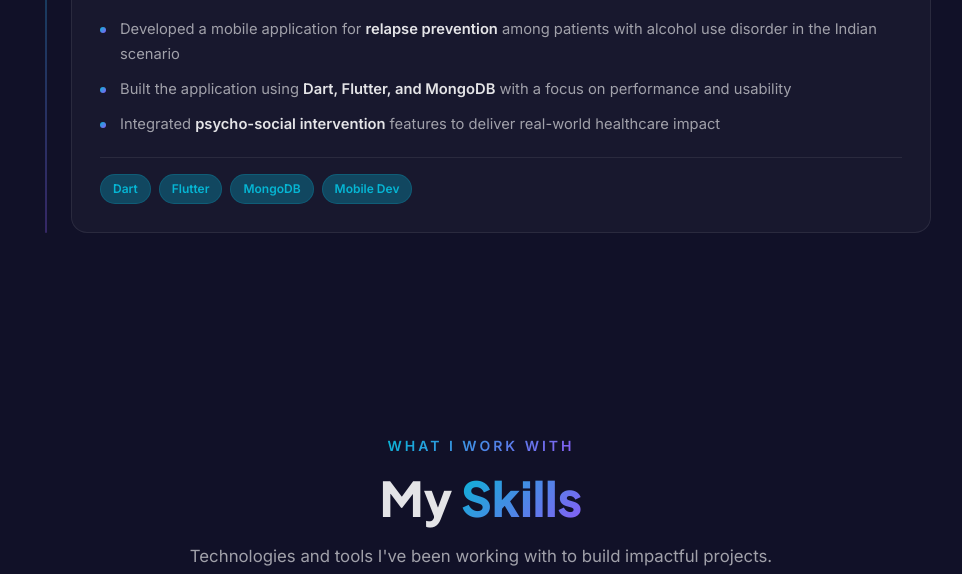
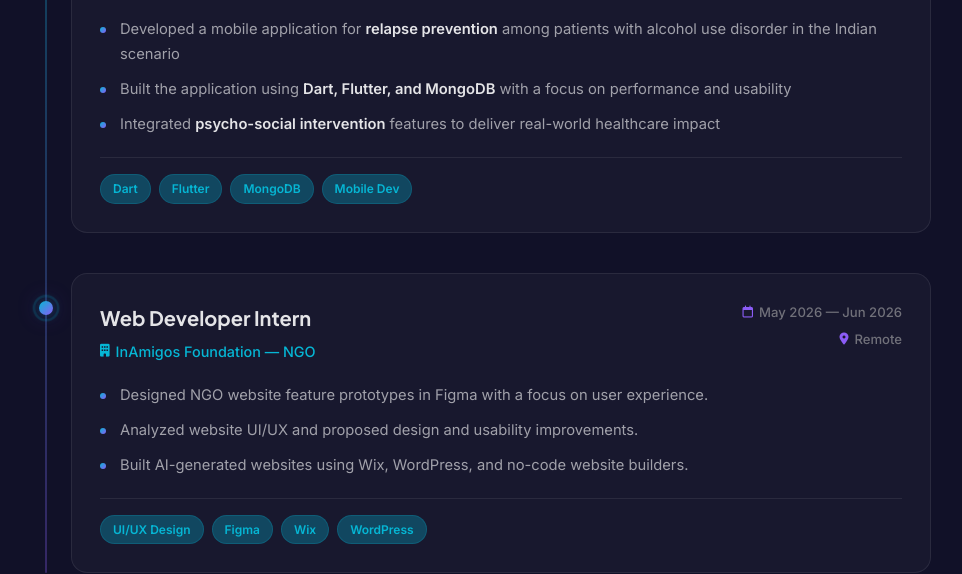
Before and after one commit to rishita7558/Portfolio, a plain HTML site: page index.html in a window 1280 px wide. Shown: the part 2009-2583 px from the top of the page, without its empty margins (159-1121 px from the left). Drawn offline with nearby package versions, Linux system fonts and the light colour scheme.

```diff
--- a/index.html
+++ b/index.html
@@ -35,7 +35,7 @@
     <link href="https://fonts.googleapis.com/css2?family=Inter:wght@300;400;500;600;700;800&family=Plus+Jakarta+Sans:wght@400;500;600;700;800&display=swap" rel="stylesheet">
 
     <!-- Font Awesome -->
-    <link rel="stylesheet" href="https://cdnjs.cloudflare.com/ajax/libs/font-awesome/6.5.1/css/all.min.css">
+    <link rel="stylesheet" href="https://cdn.jsdelivr.net/npm/@fortawesome/fontawesome-free@6.5.1/css/all.min.css" onerror="this.onerror=null;this.href='https://unpkg.com/@fortawesome/fontawesome-free@6.5.1/css/all.min.css';">
 
     <!-- Typed.js -->
     <script src="https://cdn.jsdelivr.net/npm/typed.js@2.0.12"></script>
@@ -77,7 +77,7 @@
         <!-- ===== HERO SECTION ===== -->
         <section class="home" id="home">
         <div class="home-content">
-            <p class="greeting">Hello, I'm <span class="wave">👋</span></p>
+            <p class="greeting">Hello, I'm </p>
             <h1>Rishita Saladi</h1>
             <div class="typed-wrapper">
                 <span class="typed-text"></span>
@@ -198,6 +198,46 @@
                     </div>
                 </div>
             </div>
+            <div class="timeline-item reveal">
+                <div class="timeline-marker">
+                    <div class="timeline-dot"></div>
+                </div>
+                <div class="timeline-card">
+                    <div class="timeline-card-header">
+                        <div>
+                            <div style="display:flex;align-items:center;gap:12px;">
+                                <h3>Web Developer Intern</h3>
+                            </div>
+                            <p class="timeline-company">
+                                <i class="fa-solid fa-building"></i> InAmigos Foundation — NGO
+                            </p>
+                        </div>
+                        <div class="timeline-meta">
+                            <span class="timeline-date">
+                                <i class="fa-regular fa-calendar"></i> May 2026 — Jun 2026
+                            </span>
+                            <span class="timeline-location">
+                                <i class="fa-solid fa-location-dot"></i> Remote
+                            </span>
+                        </div>
+                    </div>
+                    <div class="timeline-card-body">
+                        <ul class="timeline-points">
+                            <li>Designed NGO website feature prototypes in Figma with a focus on user experience.</li>
+                            <li>Analyzed website UI/UX and proposed design and usability improvements.</li>
+                            <li>Built AI-generated websites using Wix, WordPress, and no-code website builders.</li>
+                        </ul>
+                    </div>
+                    <div class="timeline-card-footer">
+                        <div class="timeline-tags">
+                            <span>UI/UX Design</span>
+                            <span>Figma</span>
+                            <span>Wix</span>
+                            <span>WordPress</span>
+                        </div>
+                    </div>
+                </div>
+            </div>
         </div>
     </section>
 
@@ -235,6 +275,7 @@
                     <span class="skill-tag">CSS</span>
                     <span class="skill-tag">JavaScript</span>
                     <span class="skill-tag">React.js</span>
+                    <span class="skill-tag">Flask</span>
                 </div>
             </div>
 
```
